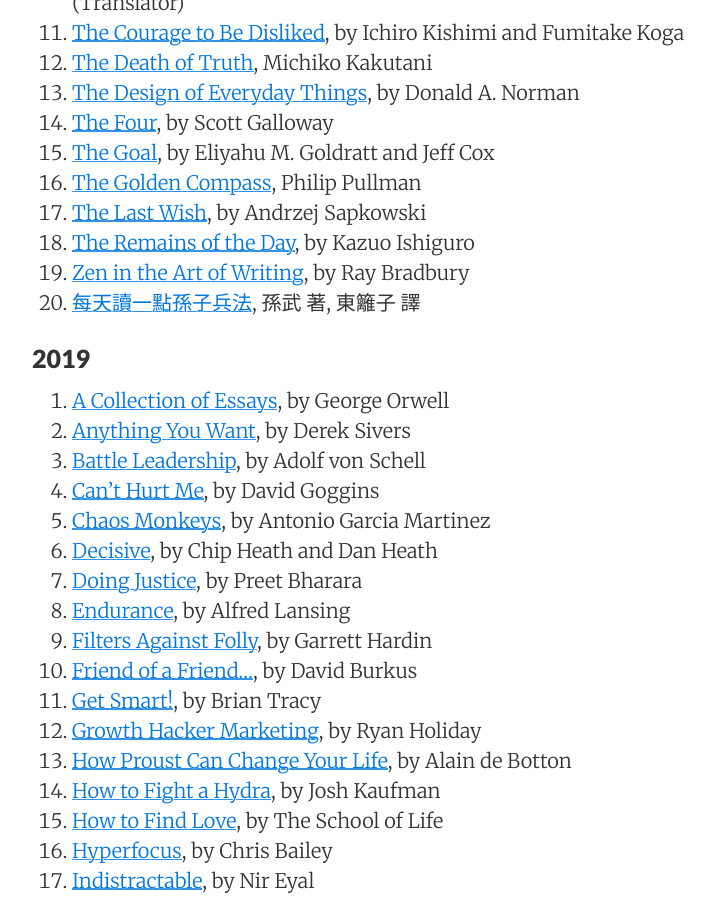
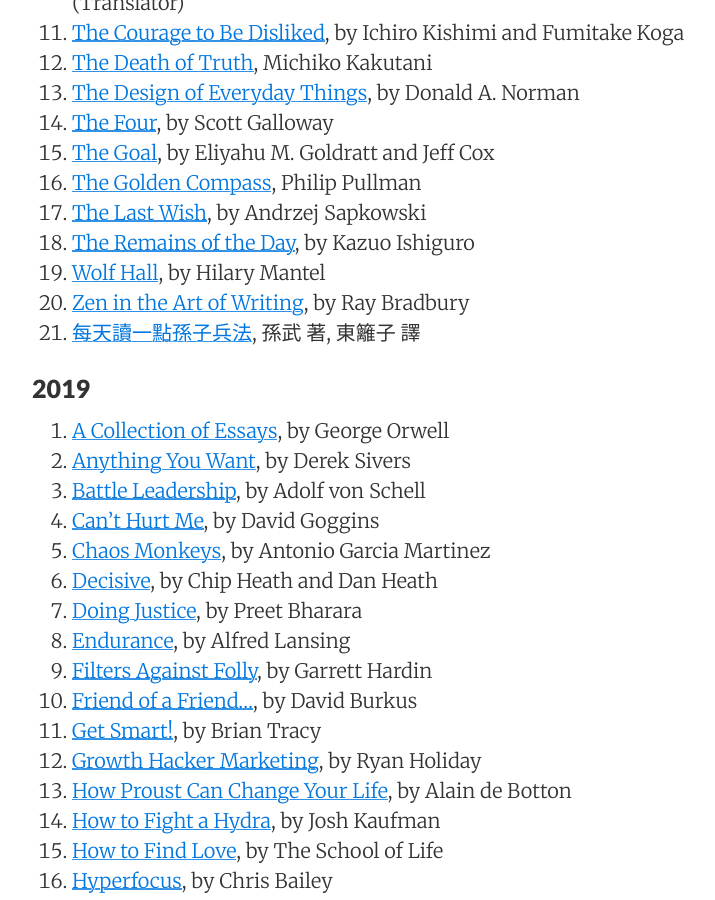
Before and after one commit to sewardlee337/sewardlee337.github.io, a Jekyll site: the page built from readinglist.md, in a window 1280 px wide and 900 px high, scrolled down 920 px. Shown: the whole window, without its empty margins (188-903 px from the left). Built offline with Jekyll 4.4.1, drawn with Linux system fonts in a browser that asks for light colours; nearby versions of some CDN libraries.

Commit message:
Update reading list

```diff
--- a/readinglist.md
+++ b/readinglist.md
@@ -38,6 +38,7 @@ _"My alma mater was books, a good library... I could spend the rest of my life r
 1. [The Golden Compass](https://amzn.to/2wTKMqk), Philip Pullman
 1. [The Last Wish](https://amzn.to/2QBo39P), by Andrzej Sapkowski
 1. [The Remains of the Day](https://amzn.to/34vWaFB), by Kazuo Ishiguro
+1. [Wolf Hall](https://amzn.to/2Lq84Iz), by Hilary Mantel
 1. [Zen in the Art of Writing](https://amzn.to/3b1YMgA), by Ray Bradbury
 1. [每天讀一點孫子兵法](https://bit.ly/3bNxnPL), 孫武 著, 東籬子 譯
 
```
